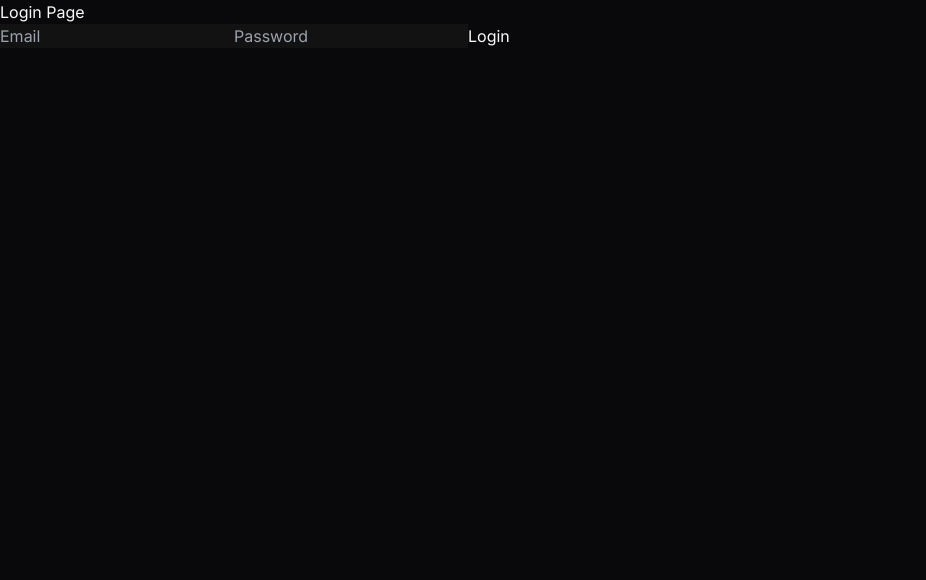
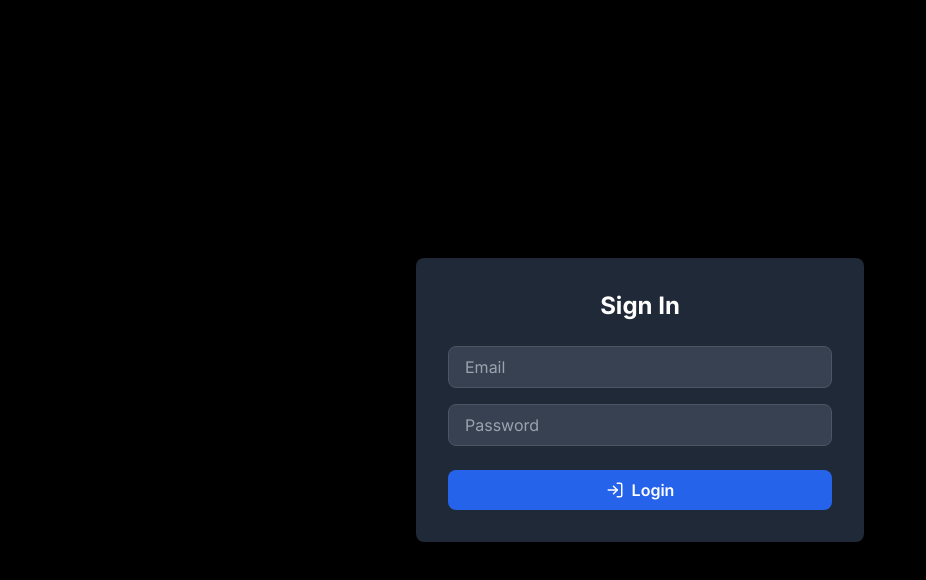
Before and after one commit to Megh2005/CERTIFIER-MAR, a Next.js app: page /login in a window 1280 px wide. Shown: the top 580 px of the page, without its empty margins (0-926 px from the left). Built offline with nearby package versions, Linux system fonts and the light colour scheme.

Commit message:
Add toast notifications, update login page styling, and enhance navbar links

```diff
--- a/app/layout.jsx
+++ b/app/layout.jsx
@@ -1,6 +1,7 @@
 import { Inter } from 'next/font/google'
 import './globals.css'
 import { ThemeProvider } from 'next-themes'
+import { Toaster } from 'react-hot-toast'
 
 const inter = Inter({ subsets: ['latin'] })
 
@@ -24,6 +25,7 @@ export default function RootLayout({ children }) {
           disableTransitionOnChange
         >
           {children}
+          <Toaster/>
         </ThemeProvider>
       </body>
     </html>
--- a/app/login/page.jsx
+++ b/app/login/page.jsx
@@ -3,6 +3,9 @@
 import { useState } from "react";
 import { signIn } from "next-auth/react";
 import { useRouter } from "next/navigation";
+import { motion } from "framer-motion";
+import { FiLogIn } from "react-icons/fi";
+import { Toaster, toast } from "react-hot-toast";
 
 const LoginPage = () => {
   const [userDetails, setUserDetails] = useState({
@@ -14,8 +17,10 @@ const LoginPage = () => {
   const router = useRouter();
 
   const handleLogin = async () => {
-    if (!userDetails.email || !userDetails.password)
-      return alert("Please enter email and password");
+    if (!userDetails.email || !userDetails.password) {
+      toast.error("Please enter email and password");
+      return;
+    }
 
     setSubmitting(true);
 
@@ -28,21 +33,30 @@ const LoginPage = () => {
     setSubmitting(false);
 
     if (result?.error) {
-      alert(result.error);
+      toast.error(result.error);
     }
 
     if (result?.ok) {
-      alert("Logged in successfully");
-      router.replace("/generate");
+      toast.success("Logged in successfully");
+      router.replace("/about");
     }
   };
 
   return (
-    <div>
-      <h1>Login Page</h1>
+    <div className="min-h-screen flex items-center justify-center bg-black text-white px-4">
+      <Toaster position="top-center" reverseOrder={false} />
+      <motion.div
+        className="w-full max-w-md bg-gray-800 rounded-lg p-8 shadow-lg"
+        initial={{ opacity: 0, y: 20 }}
+        animate={{ opacity: 1, y: 0 }}
+        transition={{ duration: 0.5 }}
+      >
+        <h1 className="text-2xl font-bold text-center mb-6">Sign In</h1>
+        <div className="space-y-4">
           <input
             type="email"
             placeholder="Email"
+            className="w-full px-4 py-2 rounded-lg bg-gray-700 text-white border border-gray-600 focus:outline-none focus:ring-2 focus:ring-blue-500"
             onChange={(e) =>
               setUserDetails({ ...userDetails, email: e.target.value })
             }
@@ -51,12 +65,30 @@ const LoginPage = () => {
           <input
             type="password"
             placeholder="Password"
+            className="w-full px-4 py-2 rounded-lg bg-gray-700 text-white border border-gray-600 focus:outline-none focus:ring-2 focus:ring-blue-500"
             onChange={(e) =>
               setUserDetails({ ...userDetails, password: e.target.value })
             }
             value={userDetails.password}
           />
-      <button onClick={handleLogin}>Login</button>
+        </div>
+        <motion.button
+          onClick={handleLogin}
+          disabled={submitting}
+          className="w-full mt-6 px-4 py-2 rounded-lg bg-blue-600 hover:bg-blue-500 text-white font-semibold flex items-center justify-center space-x-2 transition duration-300 disabled:opacity-50"
+          whileHover={{ scale: 1.05 }}
+          whileTap={{ scale: 0.95 }}
+        >
+          {submitting ? (
+            <span>Authenticating...</span>
+          ) : (
+            <>
+              <FiLogIn className="text-lg" />
+              <span>Login</span>
+            </>
+          )}
+        </motion.button>
+      </motion.div>
     </div>
   );
 };
--- a/app/page.jsx
+++ b/app/page.jsx
@@ -6,7 +6,7 @@ import React from "react";
 export default function VortexDemoSecond() {
   const router = useRouter();
   const guide = async () => {
-    router.push("/about");
+    router.push("/login");
   }
 
 
@@ -15,9 +15,9 @@ export default function VortexDemoSecond() {
       className="w-[100vw] mx-auto rounded-md  h-screen overflow-hidden">
       <Vortex
         backgroundColor="black"
-        rangeY={800}
+        rangeY={900}
         particleCount={1000}
-        baseHue={120}
+        baseHue={70}
         className="flex items-center flex-col justify-center  py-4 w-screen h-screen">
         <h2 className="text-white text-2xl md:text-6xl font-bold text-center">
           Do You Have Lack of Certificates ?
--- a/app/register/page.jsx
+++ b/app/register/page.jsx
@@ -3,6 +3,9 @@
 import { register } from "@/lib/actions/register";
 import { useRouter } from "next/navigation";
 import { useState } from "react";
+import { motion } from "framer-motion";
+import { FiUserPlus } from "react-icons/fi";
+import { Toaster, toast } from "react-hot-toast";
 
 const RegisterPage = () => {
   const [userDetails, setUserDetails] = useState({
@@ -15,27 +18,41 @@ const RegisterPage = () => {
   const router = useRouter();
 
   const handleRegister = async () => {
-    if (!userDetails.email || !userDetails.password || !userDetails.name)
-      return alert("Missing required fields");
+    if (!userDetails.email || !userDetails.password || !userDetails.name) {
+      toast.error("Missing required fields");
+      return;
+    }
 
     setSubmitting(true);
 
     const result = await register(userDetails);
 
+    setSubmitting(false);
+
     if (result.success) {
-      alert("Registered successfully");
+      toast.success("Registered successfully");
       setUserDetails({ email: "", password: "", name: "" });
+      router.replace("/login"); // Redirect to login page after successful registration
     } else {
-      alert(result.error || "Error registering user");
+      toast.error(result.error || "Error registering user");
     }
   };
 
   return (
-    <div>
-      <h1>Register Page</h1>
+    <div className="min-h-screen flex items-center justify-center bg-black text-white px-4">
+      <Toaster position="top-center" reverseOrder={false} />
+      <motion.div
+        className="w-full max-w-md bg-gray-800 rounded-lg p-8 shadow-lg"
+        initial={{ opacity: 0, y: 20 }}
+        animate={{ opacity: 1, y: 0 }}
+        transition={{ duration: 0.5 }}
+      >
+        <h1 className="text-2xl font-bold text-center mb-6">Create an Account</h1>
+        <div className="space-y-4">
           <input
             type="text"
             placeholder="Name"
+            className="w-full px-4 py-2 rounded-lg bg-gray-700 text-white border border-gray-600 focus:outline-none focus:ring-2 focus:ring-green-500"
             onChange={(e) =>
               setUserDetails({ ...userDetails, name: e.target.value })
             }
@@ -44,6 +61,7 @@ const RegisterPage = () => {
           <input
             type="email"
             placeholder="Email"
+            className="w-full px-4 py-2 rounded-lg bg-gray-700 text-white border border-gray-600 focus:outline-none focus:ring-2 focus:ring-green-500"
             onChange={(e) =>
               setUserDetails({ ...userDetails, email: e.target.value })
             }
@@ -52,12 +70,30 @@ const RegisterPage = () => {
           <input
             type="password"
             placeholder="Password"
+            className="w-full px-4 py-2 rounded-lg bg-gray-700 text-white border border-gray-600 focus:outline-none focus:ring-2 focus:ring-green-500"
             onChange={(e) =>
               setUserDetails({ ...userDetails, password: e.target.value })
             }
             value={userDetails.password}
           />
-      <button onClick={handleRegister}>Register</button>
+        </div>
+        <motion.button
+          onClick={handleRegister}
+          disabled={submitting}
+          className="w-full mt-6 px-4 py-2 rounded-lg bg-green-600 hover:bg-green-500 text-white font-semibold flex items-center justify-center space-x-2 transition duration-300 disabled:opacity-50"
+          whileHover={{ scale: 1.05 }}
+          whileTap={{ scale: 0.95 }}
+        >
+          {submitting ? (
+            <span>Registering...</span>
+          ) : (
+            <>
+              <FiUserPlus className="text-lg" />
+              <span>Register</span>
+            </>
+          )}
+        </motion.button>
+      </motion.div>
     </div>
   );
 };
--- a/components/ui/navbar.jsx
+++ b/components/ui/navbar.jsx
@@ -2,8 +2,9 @@
 import { useState } from "react";
 import { motion } from "framer-motion";
 import { FiMenu, FiX } from "react-icons/fi";
-import { FaHome, FaInfoCircle, FaUserAlt, FaPhone } from "react-icons/fa";
+import { FaHome, FaInfoCircle, FaPhone } from "react-icons/fa";
 import { signOut } from "next-auth/react";
+import Link from "next/link";
 
 export default function Navbar() {
   const [isOpen, setIsOpen] = useState(false);
@@ -34,18 +35,18 @@ export default function Navbar() {
         {/* Desktop Menu */}
         <div className="hidden sm:flex space-x-6">
           {menuItems.map((item, index) => (
-            <a
+            <Link
               key={index}
               href={item.href}
               className="flex items-center space-x-2 text-gray-300 hover:text-green-400 transition"
             >
               {item.icon}
               <span>{item.name}</span>
-            </a>
+            </Link>
           ))}
           <button
             onClick={() => signOut({ callbackUrl: "/login" })}
-            className="text-gray-300 hover:text-green-400 transition"
+            className="text-red-700 hover:text-white border border-red-700 hover:bg-red-800 focus:ring-4 focus:outline-none focus:ring-red-300 font-medium rounded-lg text-sm px-5 py-2.5 text-center me-2 mb-2 dark:border-red-500 dark:text-red-500 dark:hover:text-white dark:hover:bg-red-600 dark:focus:ring-red-900"
           >
             Logout
           </button>
@@ -58,23 +59,23 @@ export default function Navbar() {
           initial={{ height: 0 }}
           animate={{ height: "auto" }}
           exit={{ height: 0 }}
-          className="sm:hidden bg-gray-800"
+          className="sm:hidden bg-gray-900"
         >
           <div className="flex flex-col space-y-4 p-4">
             {menuItems.map((item, index) => (
-              <a
+              <Link
                 key={index}
                 href={item.href}
                 className="flex items-center space-x-2 text-gray-300 hover:text-white transition"
               >
                 {item.icon}
                 <span>{item.name}</span>
-              </a>
+              </Link>
             ))}
             <div className="flex items-center justify-start ">
               <button
                 onClick={() => signOut({ callbackUrl: "/login" })}
-                className=" text-gray-300 hover:text-green-400 transition"
+                className=" text-red-700 hover:text-white border border-red-700 hover:bg-red-800 focus:ring-4 focus:outline-none focus:ring-red-300 font-medium rounded-lg text-sm px-5 py-2.5 text-center me-2 mb-2 dark:border-red-500 dark:text-red-500 dark:hover:text-white dark:hover:bg-red-600 dark:focus:ring-red-900"
               >
                 Logout
               </button>
--- a/package.json
+++ b/package.json
@@ -13,6 +13,8 @@
     "@radix-ui/react-icons": "^1.3.2",
     "@react-login-page/page1": "^1.0.4",
     "@react-login-page/page10": "^1.0.4",
+    "@react-three/drei": "^9.119.0",
+    "@react-three/fiber": "^8.17.10",
     "bcrypt": "^5.1.1",
     "class-variance-authority": "^0.7.1",
     "clsx": "^2.1.1",
@@ -24,6 +26,7 @@
     "next-themes": "^0.4.3",
     "react": "^18",
     "react-dom": "^18",
+    "react-hot-toast": "^2.4.1",
     "react-icons": "^5.3.0",
     "react-toastify": "^10.0.6",
     "simplex-noise": "^4.0.3",
```
Also changed, not shown: 1 other file (tests, documents, lock files or other folders). Lines whose indentation alone changed are shown as unchanged.
